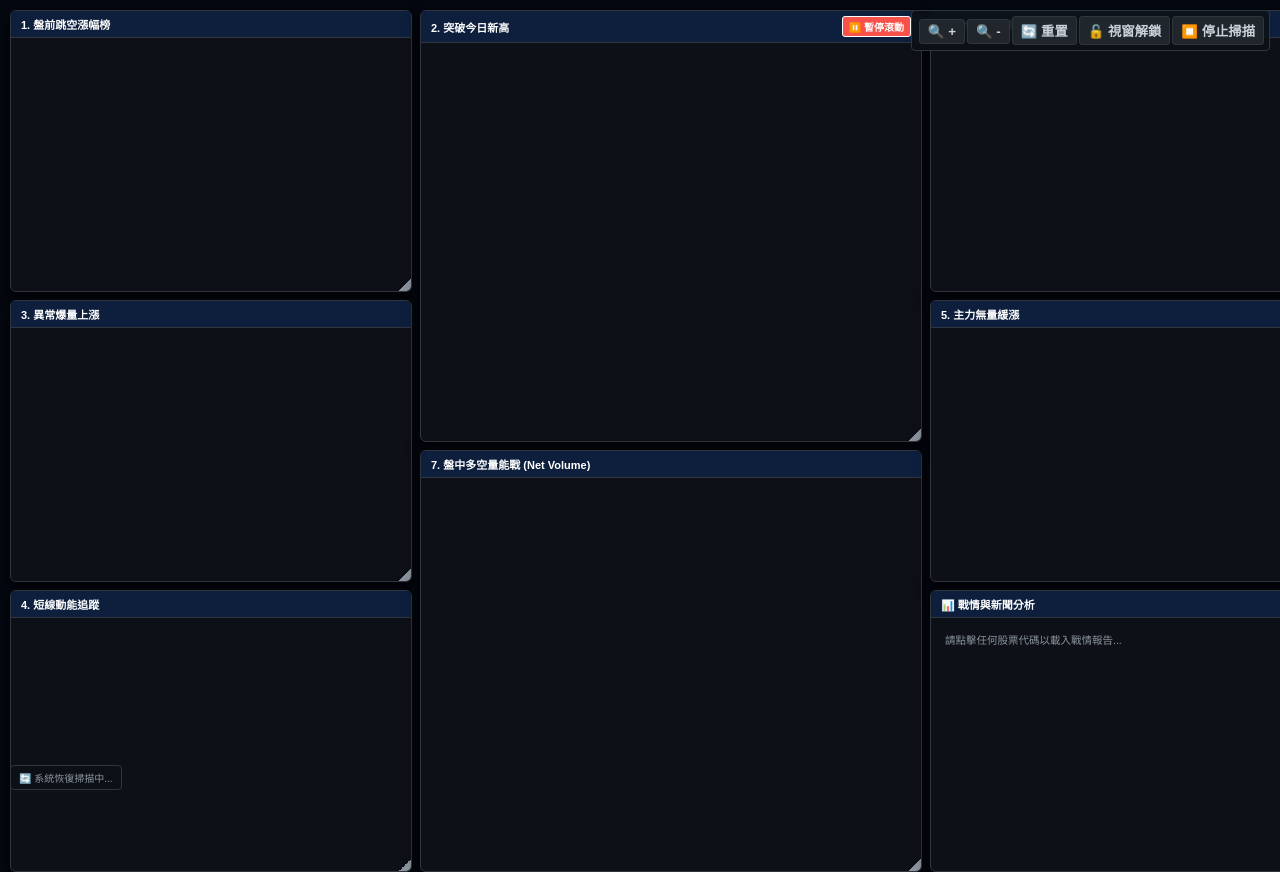
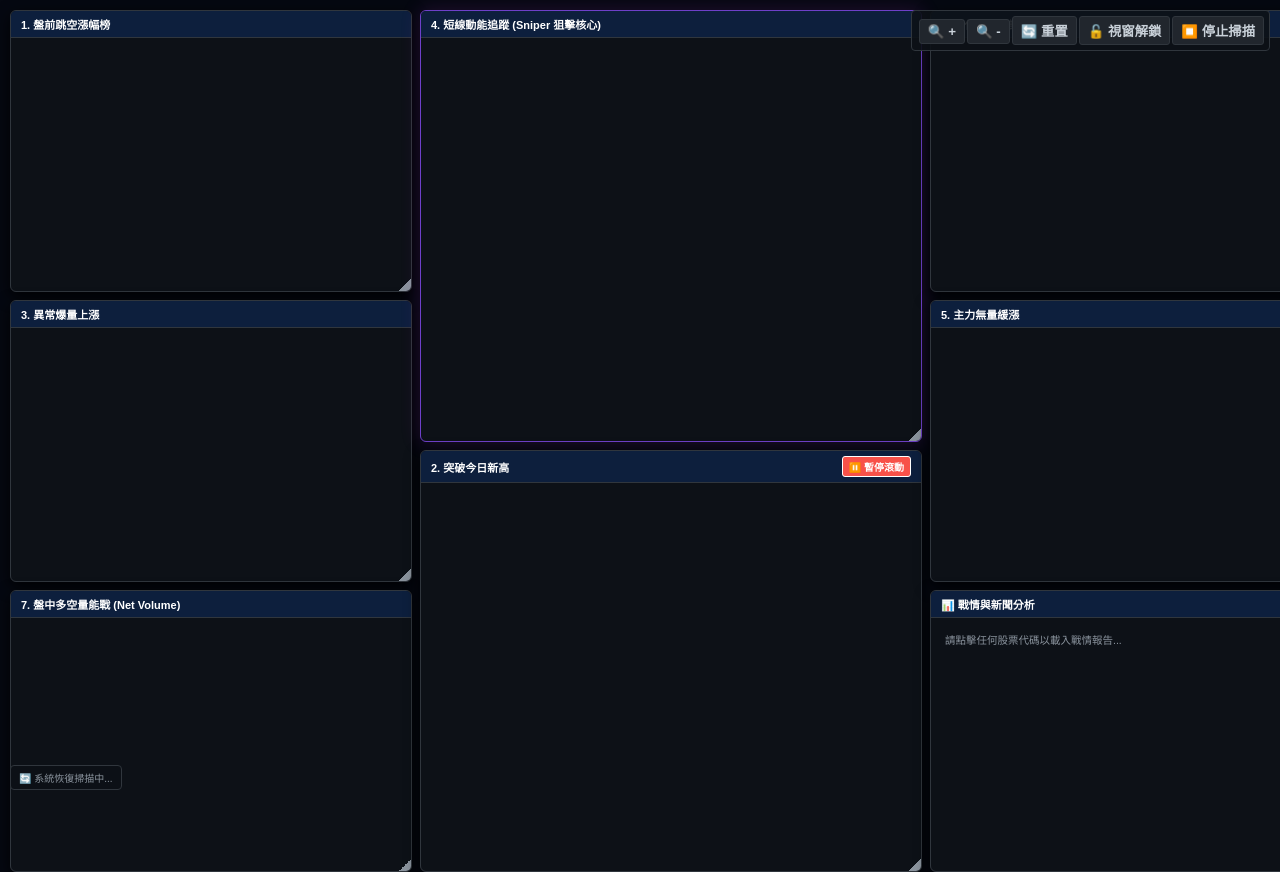
Before and after one commit to latelyhappy/fotROSS, a Flask app: page / in a window 1280 px wide; the page is wider, and only the part inside the window is pictured. Run offline with Flask 3, Linux system fonts and the light colour scheme.

Commit message:
Update index.html

```diff
--- a/templates/index.html
+++ b/templates/index.html
@@ -2,7 +2,7 @@
 <html lang="zh-TW">
 <head>
     <meta charset="UTF-8">
-    <title>ROSS Sniper V215.7 - 純血視覺進化版</title>
+    <title>ROSS Sniper V215.8 - 終極微觀結構版</title>
     <style>
         body { margin: 0; background: #050811; color: #c9d1d9; font-family: sans-serif; overflow: hidden; transform-origin: top left; }
         .window { position: absolute; background: #0d1117; border: 1px solid #30363d; border-radius: 6px; box-shadow: 0 5px 15px rgba(0,0,0,0.8); display: flex; flex-direction: column; overflow: hidden; z-index: 1; }
@@ -41,10 +41,10 @@
 
     <div class="window" id="win-gap" style="top:10px; left:10px; width:400px; height:280px;"><div class="title-bar bg-blue">1. 盤前跳空漲幅榜</div><div class="content" id="gap-list"></div><div class="resize-handle"></div></div>
     <div class="window" id="win-vol" style="top:300px; left:10px; width:400px; height:280px;"><div class="title-bar bg-gold">3. 異常爆量上漲</div><div class="content" id="vol-list"></div><div class="resize-handle"></div></div>
-    <div class="window" id="win-surge" style="top:590px; left:10px; width:400px; height:280px;"><div class="title-bar bg-green">4. 短線動能追蹤</div><div class="content" id="surge-list"></div><div class="resize-handle"></div></div>
+    <div class="window" id="win-netvol" style="top:590px; left:10px; width:400px; height:280px;"><div class="title-bar bg-purple">7. 盤中多空量能戰 (Net Volume)</div><div class="content" id="netvol-list"></div><div class="resize-handle"></div></div>
 
-    <div class="window" id="win-hod" style="top:10px; left:420px; width:500px; height:430px;"><div class="title-bar bg-green">2. 突破今日新高 <button id="pause-btn" class="pause-btn" onclick="togglePause(event)">⏸️ 暫停滾動</button></div><div class="content" id="hod-list"></div><div class="resize-handle"></div></div>
-    <div class="window" id="win-netvol" style="top:450px; left:420px; width:500px; height:420px;"><div class="title-bar bg-purple">7. 盤中多空量能戰 (Net Volume)</div><div class="content" id="netvol-list"></div><div class="resize-handle"></div></div>
+    <div class="window" id="win-surge" style="top:10px; left:420px; width:500px; height:430px; box-shadow: 0 0 20px rgba(156, 39, 176, 0.2); border: 1px solid #6e40c9;"><div class="title-bar bg-green">4. 短線動能追蹤 (Sniper 狙擊核心)</div><div class="content" id="surge-list"></div><div class="resize-handle"></div></div>
+    <div class="window" id="win-hod" style="top:450px; left:420px; width:500px; height:420px;"><div class="title-bar bg-green">2. 突破今日新高 <button id="pause-btn" class="pause-btn" onclick="togglePause(event)">⏸️ 暫停滾動</button></div><div class="content" id="hod-list"></div><div class="resize-handle"></div></div>
 
     <div class="window" id="win-news-score" style="top:10px; left:930px; width:440px; height:280px;"><div class="title-bar bg-purple">6. 催化劑新聞評分榜</div><div class="content" id="news-score-list"></div><div class="resize-handle"></div></div>
     <div class="window" id="win-grind" style="top:300px; left:930px; width:440px; height:280px;"><div class="title-bar bg-blue">5. 主力無量緩漲</div><div class="content" id="grind-list"></div><div class="resize-handle"></div></div>
@@ -93,13 +93,15 @@
                 let currentFlash = baseFlashClass; if (item.Streak && rowType !== "grinder") { if (item.Streak.includes('💥')) currentFlash = "flash-yellow"; else if (item.Streak.includes('🚀')) currentFlash = "flash-orange"; }
                 if (showTime && item.Time === detailsData.last_update) rowClass += " " + currentFlash;
 
-                // ★ Ross 純血版：整行發光視覺邏輯
+                // ★ Ross 純血版：整行發光視覺邏輯 (包含極度拉伸橘色警告)
                 let trStyle = "";
                 if (item.Streak) {
                     if (item.Streak.includes('🎯')) {
                         trStyle = "background-color: rgba(156, 39, 176, 0.4) !important;"; // 🟪 紫色強光 (精準狙擊)
                     } else if (item.Streak.includes('⚠️')) {
                         trStyle = "background-color: rgba(244, 67, 54, 0.3) !important;";  // 🟥 紅色警告 (虛漲倒貨)
+                    } else if (item.Streak.includes('🔥極度拉伸')) {
+                        trStyle = "background-color: rgba(255, 152, 0, 0.3) !important;";  // 🟧 橘色警告 (防追高)
                     } else if (item.Streak.includes('💥')) {
                         trStyle = "background-color: rgba(255, 193, 7, 0.25) !important;"; // 🟨 黃色亮光 (爆量)
                     } else if (item.Streak.includes('👀')) {
@@ -107,7 +109,6 @@
                     }
                 }
 
-                // 套用特效到整列容器中
                 html += `<div class="${rowClass}" style="grid-template-columns: ${colTemplate}; ${trStyle}" onclick="loadDetail('${item.Code}')" ondblclick="openTW('${item.Code}')">`;
 
                 cols.forEach(c => {
@@ -117,20 +118,17 @@
                     else if(c === '浮動股') { let fClass = "text-blue"; if (isMicroFloat) fClass = "text-purple"; else if ((item.FloatStr || "").includes('M') && fVal <= 20.0) fClass = "text-orange"; html += `<div class="${fClass}">${item.FloatStr}</div>`; }
                     else if(c === '量比') html += `<div class="text-gold">${item.RVOL}</div>`;
                     else if(c === '評分') { let score = item.NewsScore || 0; if(score >= 10) html += `<div><span class="bg-cell-purple">🔥+${score}</span></div>`; else if(score > 0) html += `<div><span class="text-green">+${score}</span></div>`; else if(score < 0) html += `<div><span class="text-red">☠️${score}</span></div>`; else html += `<div><span class="text-blue">-</span></div>`; }
-
-                    // 單純化標籤文字顏色，並去除了重複的代碼區塊
                     else if(c === '動能指標') {
                         let txtColor = "text-green";
                         if (item.Streak) {
                             if(item.Streak.includes('💥') || item.Streak.includes('🛑')) txtColor = "text-gold";
-                            else if(item.Streak.includes('🚀') || item.Streak.includes('👀')) txtColor = "text-orange";
+                            else if(item.Streak.includes('🔥極度拉伸') || item.Streak.includes('👀')) txtColor = "text-orange";
                             else if(item.Streak.includes('🐢') || item.Streak.includes('🔥') || item.Streak.includes('📈')) txtColor = "text-blue";
                             else if(item.Streak.includes('⚠️')) txtColor = "text-red";
                             else if(item.Streak.includes('🎯')) txtColor = "text-purple";
                         }
                         html += `<div class="${txtColor}" style="font-weight:900;">${item.Streak || ""}</div>`;
                     }
-
                     else if(c === '淨買賣(Net)') { let nv = item.NetVolNum || 0; let nClass = nv > 0 ? "text-green" : (nv < 0 ? "text-red" : "text-blue"); html += `<div class="${nClass}" style="font-weight:900;">${item.NetVolStr}</div>`; }
                     else if(c === '估算買盤') html += `<div class="text-green">${item.BuyVolStr || "0"}</div>`;
                     else if(c === '估算賣盤') html += `<div class="text-red">${item.SellVolStr || "0"}</div>`;
```
